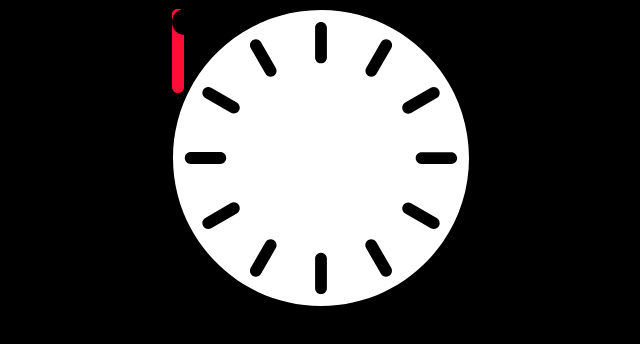
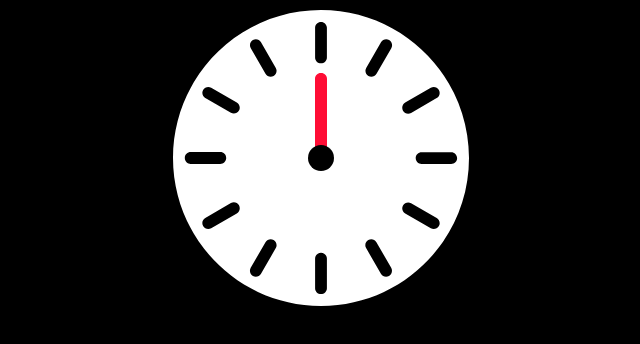
Before and after one commit to sydneydowd/dsn1676-assignment-2, a plain HTML site: page index.html in a window 1280 px wide. Shown: the whole page, without its empty margins (319-959 px from the left). Drawn offline with Linux system fonts and the light colour scheme.

Commit message:
positioned the centre and hands

```diff
--- a/css/main.css
+++ b/css/main.css
@@ -33,10 +33,13 @@ background-color: #000;
 .hand {
   width: 14px;
   position: absolute;
-
+  bottom: calc(50%);
+  left: calc(150px - 7px);
 }
 
 .center {
   width: 28px;
   position: absolute;
+  bottom: calc(150px - 14px);
+  right: calc(150px - 14px);
 }
```
